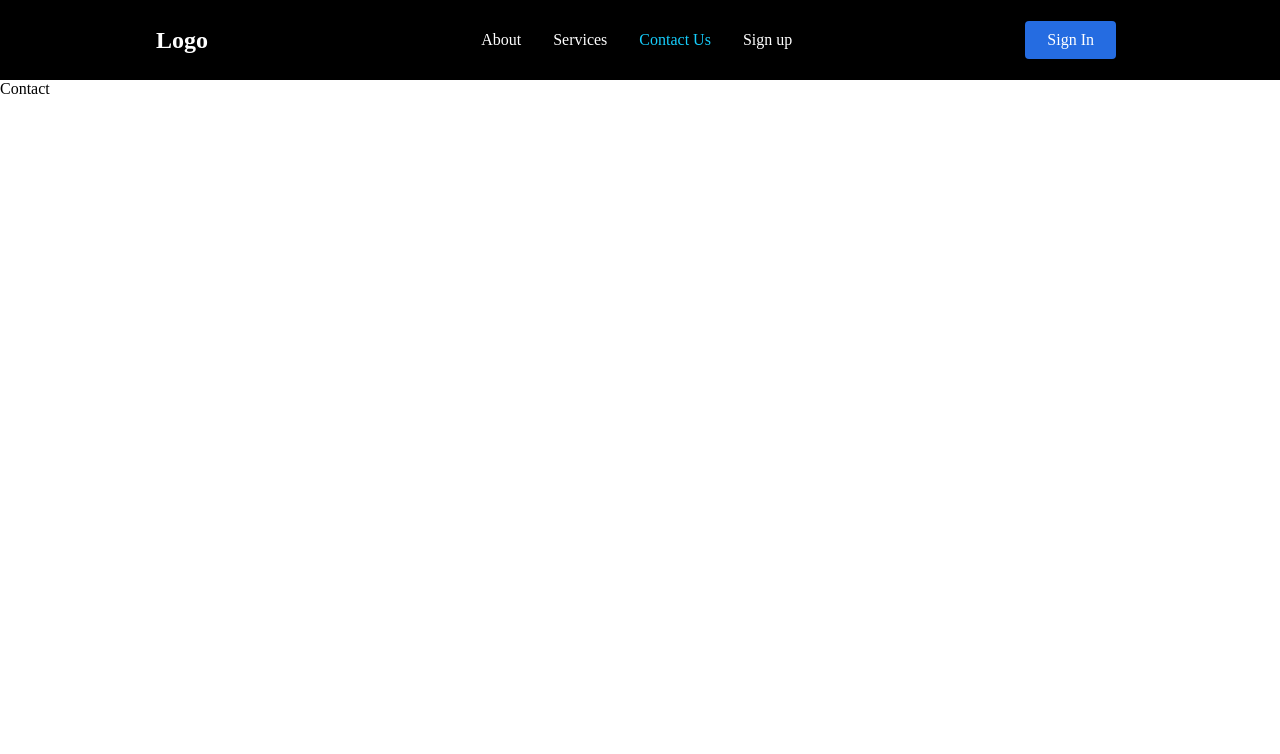
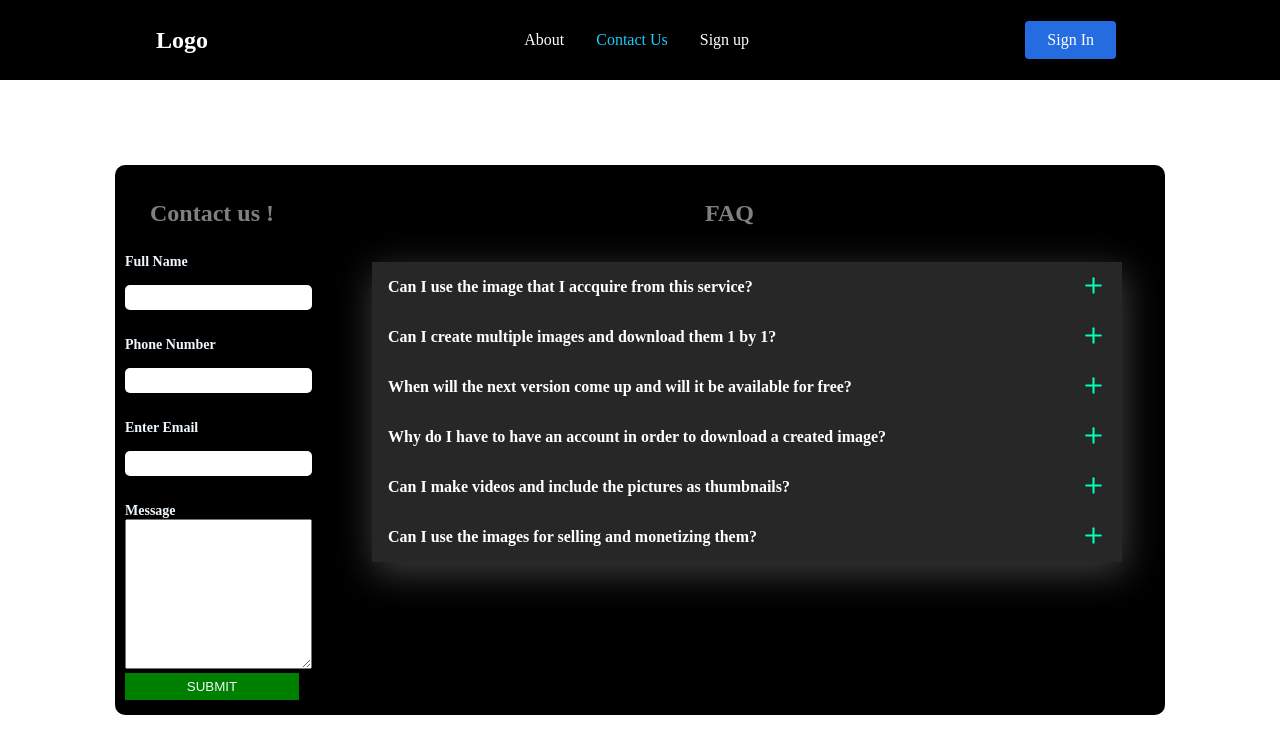
Before and after one commit to IvailoManolov/AI-Image-Generation, a React (Create React App) app in the folder front-end/client/: page /contact-us in a window 1280 px wide. Shown: the top 754 px of the page. Built offline with nearby package versions, Linux system fonts and the light colour scheme.

Commit message:
contact page

```diff
--- a/front-end/client/src/App.js
+++ b/front-end/client/src/App.js
@@ -4,7 +4,6 @@ import './App.css';
 import About from './components/About/About';
 import Home from './components/Home/Home';
 import NavigationBar from './components/Navbar/NavigationBar';
-import Services from './components/Services/Services';
 import Contact from './components/Contact/Contact';
 import SignUp from './components/SignUp/SignUp';
 
@@ -16,7 +15,6 @@ function App() {
         <Routes>
           <Route path="/" element={<Home/>}/>
           <Route path="/about" element={<About/>}/>
-          <Route path="/services" element={<Services/>}/>
           <Route path="/contact-us" element={<Contact/>}/>
           <Route path="/sign-up" element={<SignUp/>}/>
         </Routes>
--- a/front-end/client/src/components/About/About.css
+++ b/front-end/client/src/components/About/About.css
@@ -44,13 +44,14 @@
     margin-bottom: 20px;
     width: 100%;
     justify-content: center;
-    border-bottom: 1px solid black;
+    border-bottom: 1px solid turquoise;
     text-align: center;
     font-weight: 500;
 }
 
 .info p {
     margin-top: 20px;
+    padding: 1px;
     margin-bottom: 15px;
     font-size: 18px;
     color: black;
--- /dev/null
+++ b/front-end/client/src/components/Contact/Accordion.js
@@ -0,0 +1,106 @@
+import React, { useState } from 'react'
+import styled from 'styled-components'
+import { IconContext } from 'react-icons/lib'
+import {FiPlus,FiMinus} from 'react-icons/fi'
+
+const AccordionSection = styled.div`
+display: flex;
+position:relative;
+width:750px;
+height:100%;
+margin-left:35px;
+`
+
+const Container = styled.div`
+position:absolute;
+display: flex;
+flex-direction:column;
+width:100%;
+box-shadow:2px 10px 35px 1px rgba(153,153,153,0.4);
+p{
+    font-size:18px;
+    color:aliceblue;
+}
+`
+
+const DropDown = styled.div`
+background:#1c1c1c;
+color:#00ffb9;
+width:100%;
+height:100%;
+display: flex;
+flex-direction:column;
+justify-content:center;
+align-items:center;
+border-bottom:1px solid #00ffb9;
+border-top: 1px solid #00ffb9;
+p{
+    font-size:1rem;
+    color:aliceblue;
+}
+`
+
+const Wrap = styled.div`
+background:#272727;
+color:#fff;
+display: flex;
+flex-direction:row;
+justify-content:space-between;
+align-items:center;
+width:100%;
+text-align:center;
+cursor:pointer;
+
+h1{
+    padding:1rem;
+    font-size:1rem;
+}
+
+span{
+    margin-right:1rem;
+}
+`
+
+const Accordion = ({data}) => {
+
+    const[clicked,setClicked] = useState(false)
+
+    const toggle = index => {
+        if(clicked === index)
+        {
+           return setClicked(null)
+        }
+
+        setClicked(index)
+    }
+  return (
+    <IconContext.Provider value={{color : '#00FFB9',size : '25px'}}>
+        <AccordionSection>
+            <Container>
+                {data.map((item,index) => {
+                    return (
+                        <>
+                        <Wrap onClick={()=>toggle(index)} key = {index}>
+                            <h1>
+                                {item.question}
+                            </h1>
+                            <span>{clicked === index ? <FiMinus/> : <FiPlus/>}</span>
+                        </Wrap>
+                        {clicked === index ? (
+                            <DropDown>
+                        <p>{item.answer}</p>
+                        </DropDown>
+                        ) : <></>}
+
+
+                        </>
+                    )
+                })}
+            </Container>
+        </AccordionSection>
+    </IconContext.Provider>
+
+  )
+}
+
+export default Accordion
--- a/front-end/client/src/components/Contact/Contact.css
+++ b/front-end/client/src/components/Contact/Contact.css
@@ -0,0 +1,69 @@
+.contact{
+    display: flex;
+    height: calc(100vh - 80px);
+    caret-color: transparent;
+    align-items: center;
+    flex-direction: row;
+    justify-content: center;
+}
+.contact form{
+    height: 550px;
+    display: flex;
+    flex-direction: row;
+    color: gray;
+    padding: 10px;
+    width: 1050px;
+    background-color: rgb(0, 0, 0);
+    border-radius: 10px;
+}
+
+.form-word h2{
+    padding: 25px;
+}
+
+.form-word span{
+    color: aliceblue;
+    font-size: 14px;
+    font-weight: 600;
+}
+
+.form-word input{
+    padding: 5px;
+    outline: none;
+    border: none;
+    caret-color: black;
+    border-radius: 5px;
+    margin-bottom: 25px;
+    margin-top: 15px;
+}
+
+.form-word textarea{
+    padding: 5px;
+    outline: none;
+    caret-color: black;
+    height: 150px;
+}
+
+.form-word button{
+    color: aliceblue;
+    background-color: green;
+    border: none;
+    outline: none;
+    padding: 6px;
+    cursor: pointer;
+    width: 174px;
+}
+
+.form-word button:hover{
+    background-color: lightgreen;
+}
+
+.faq
+{
+    padding: 25px;
+    text-align: center;
+}
+
+.faq h2{
+    margin-bottom: 35px;
+}
--- a/front-end/client/src/components/Contact/Contact.jsx
+++ b/front-end/client/src/components/Contact/Contact.jsx
@@ -1,8 +1,86 @@
 import React from 'react'
+import Accordion from './Accordion'
+import "./Contact.css"
 
 const Contact = () => {
+
+    const Data =[
+        {
+            question : 'Can I use the image that I accquire from this service?',
+            answer : 'Yes, every image that is created from the AI is free of charge and free to use in the future.'
+        },
+        {
+            question : 'Can I create multiple images and download them 1 by 1?',
+            answer : 'No. Every description that you write is for 1 particular image.'
+        },
+        {
+            question : 'When will the next version come up and will it be available for free?',
+            answer : 'Yes, the next version is planed to be released in 2026 and will be free as well.'
+        },
+        {
+            question : 'Why do I have to have an account in order to download a created image?',
+            answer : 'Accounts are used for sending the image to your email address directly once you decide you want the image.'
+        },
+        {
+            question : 'Can I make videos and include the pictures as thumbnails?',
+            answer : 'Yes, every image that is created from the AI is free of charge and free to use in the future.'
+        },
+        {
+            question : 'Can I use the images for selling and monetizing them?',
+            answer : 'No, Images are free to use but not to sell and distribute.'
+        },
+    ]
+
   return (
-    <div>Contact</div>
+    <div className="contact">
+        <form action = "" onSubmit = "">
+            <div className="form-word">
+                <h2>Contact us !</h2>
+
+                <span>Full Name</span>
+                <br/>
+
+                <input
+                className='input1'
+                type="text"
+                name="fullName"
+                required
+                />
+                <br/>
+
+                <span>Phone Number</span>
+                <br/>
+                <input
+                className='input1'
+                type="text"
+                name="phone"
+                required
+                />
+                <br/>
+
+                <span>Enter Email</span>
+                <br/>
+                <input
+                className='input1'
+                type="text"
+                name="email"
+                required
+                />
+                <br/>
+                <span>Message</span>
+                <br/>
+                <textarea name="message" required></textarea>
+                <br/>
+                <button>SUBMIT</button>
+            </div>
+            <div className="faq">
+                <h2>FAQ</h2>
+                <Accordion data = {Data}/>
+            </div>
+
+
+        </form>
+    </div>
   )
 }
 
--- a/front-end/client/src/components/Navbar/NavigationBar.jsx
+++ b/front-end/client/src/components/Navbar/NavigationBar.jsx
@@ -16,9 +16,6 @@ const NavigationBar = () => {
             <NavLink to="/about" activeStyle>
                 About
             </NavLink>
-            <NavLink to="/services" activeStyle>
-                Services
-            </NavLink>
             <NavLink to="/contact-us" activeStyle>
                 Contact Us
             </NavLink>
--- a/front-end/client/src/components/Services/Services.jsx
+++ /dev/null
@@ -1,9 +0,0 @@
-import React from 'react'
-
-const Services = () => {
-  return (
-    <div>Services</div>
-  )
-}
-
-export default Services
```
Also changed, not shown: front-end/client/src/components/Services/Services.css (deleted).
